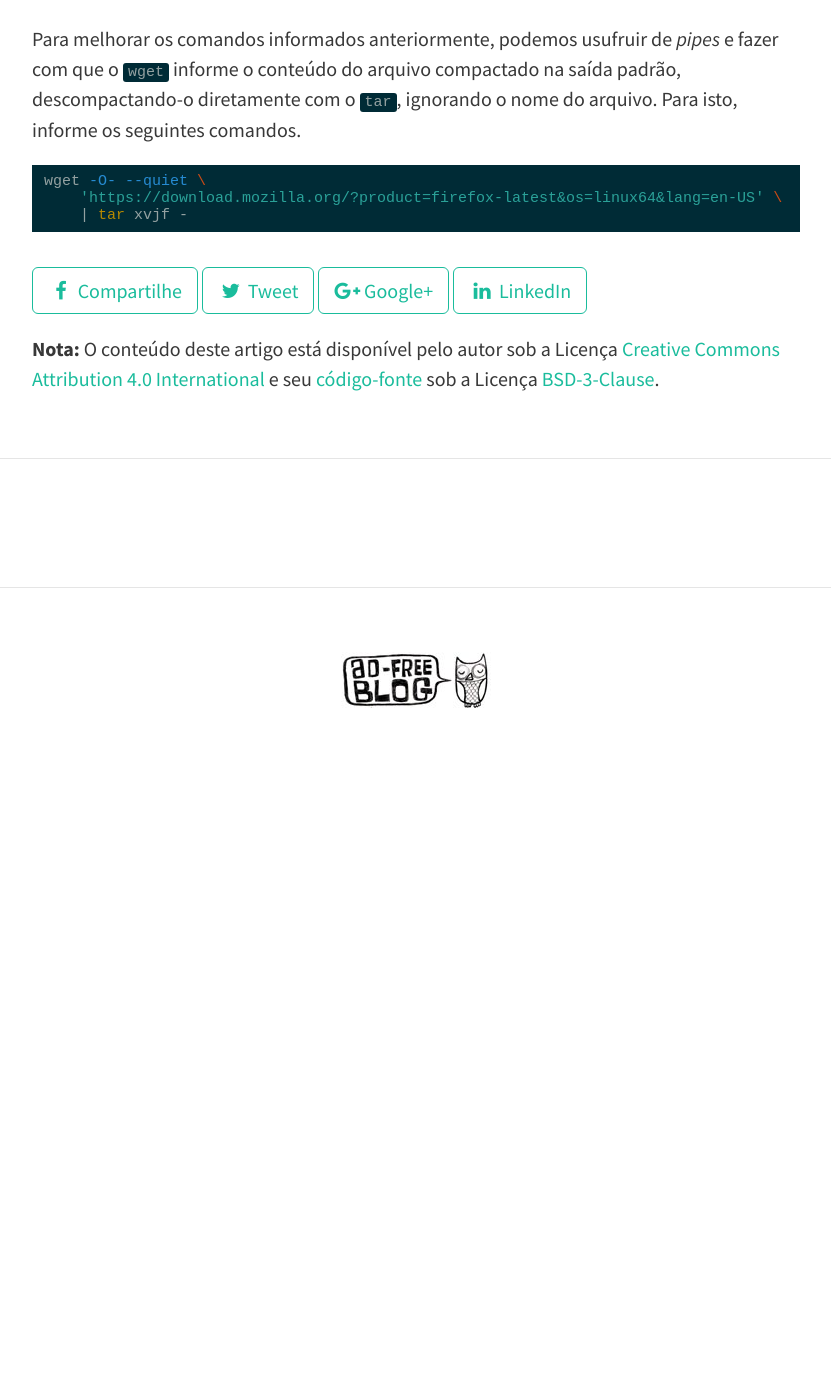
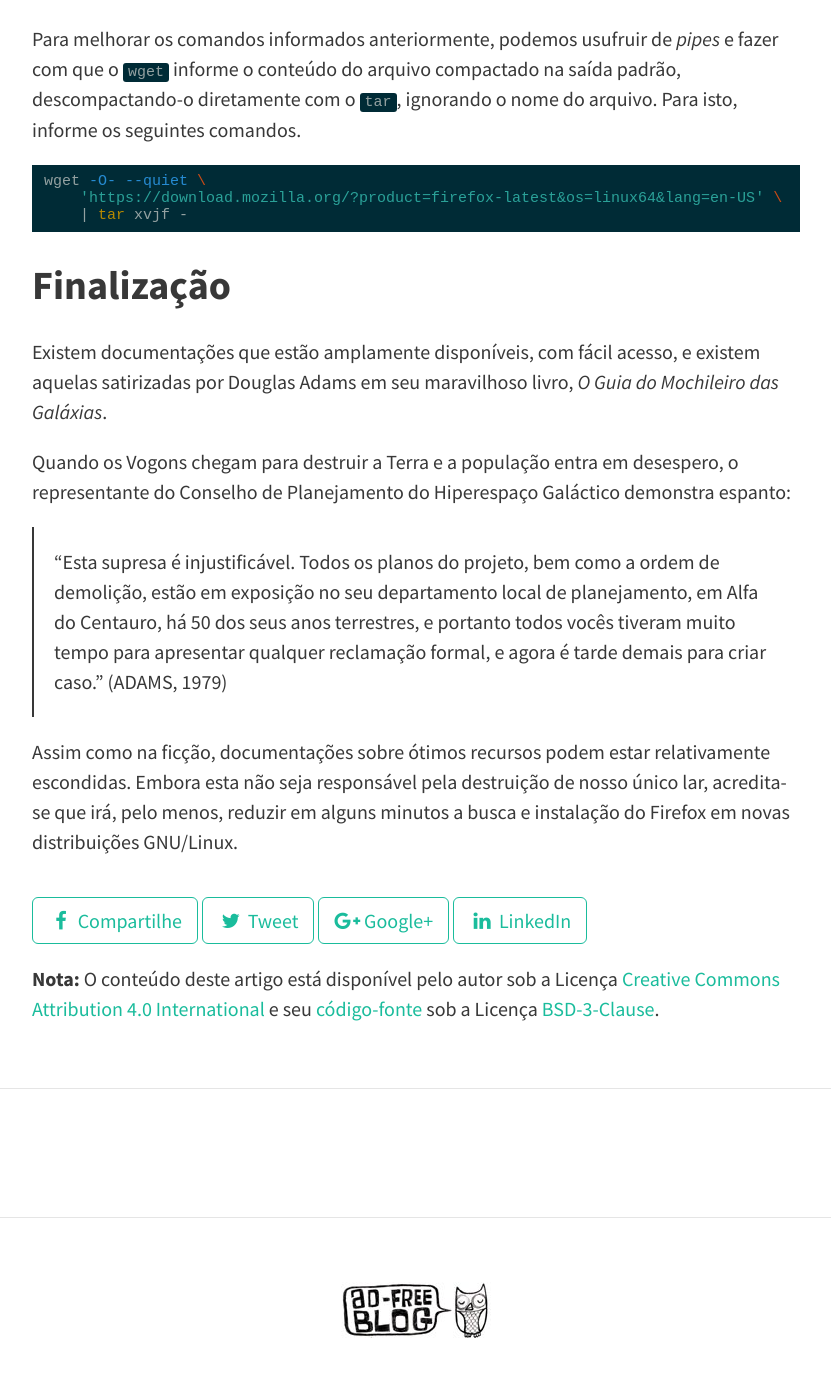
Before and after one commit to wandersonwhcr/wandersonwhcr.github.io, a Jekyll site: the page built from _posts/2017-02-18-download-do-firefox-por-cli.md, in a window 1280 px wide and 1400 px high, scrolled down 2067 px. Shown: the top 1377 px of the window, without its empty margins (224-1055 px from the left). Built offline with Jekyll 4.4.1, drawn with Linux system fonts in a browser that asks for light colours; nearby versions of some CDN libraries; comment, search, counter and statistics services are not loaded; before the commit the page ends 2846 px from its top, so only the background shows below that.

Commit message:
Escreve a conclusão

````diff
--- a/_posts/2017-02-18-download-do-firefox-por-cli.md
+++ b/_posts/2017-02-18-download-do-firefox-por-cli.md
@@ -53,3 +53,13 @@ wget -O- --quiet \
     'https://download.mozilla.org/?product=firefox-latest&os=linux64&lang=en-US' \
     | tar xvjf -
 ```
+
+## Finalização
+
+Existem documentações que estão amplamente disponíveis, com fácil acesso, e existem aquelas satirizadas por Douglas Adams em seu maravilhoso livro, _O Guia do Mochileiro das Galáxias_.
+
+Quando os Vogons chegam para destruir a Terra e a população entra em desespero, o representante do Conselho de Planejamento do Hiperespaço Galáctico demonstra espanto:
+
+> "Esta supresa é injustificável. Todos os planos do projeto, bem como a ordem de demolição, estão em exposição no seu departamento local de planejamento, em Alfa do Centauro, há 50 dos seus anos terrestres, e portanto todos vocês tiveram muito tempo para apresentar qualquer reclamação formal, e agora é tarde demais para criar caso." (ADAMS, 1979)
+
+Assim como na ficção, documentações sobre ótimos recursos podem estar relativamente escondidas. Embora esta não seja responsável pela destruição de nosso único lar, acredita-se que irá, pelo menos, reduzir em alguns minutos a busca e instalação do Firefox em novas distribuições GNU/Linux.
````
